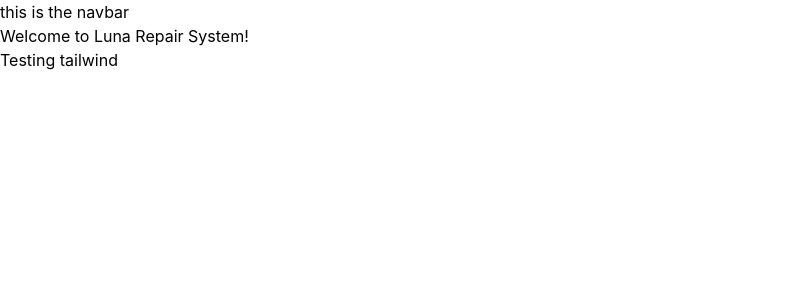
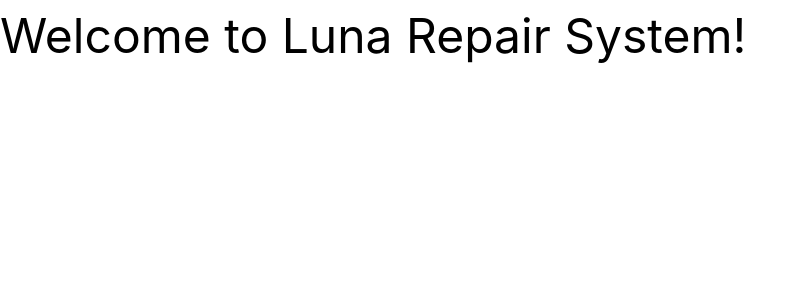
Before and after one commit to JS-goose/luna-repair, a Next.js app: page / in a window 1280 px wide. Shown: the top 300 px of the page, without its empty margins (0-806 px from the left). Built offline with nearby package versions, Linux system fonts and the light colour scheme.

Commit message:
small changes to index / layout

```diff
--- a/components/Layout/layout.js
+++ b/components/Layout/layout.js
@@ -3,10 +3,10 @@ import Navbar from '../Navbar/navbar';
 
 const Layout = ({ children }) => {
   return (
-    <>
+    <section>
       <Navbar />
       <main>{children}</main>
-    </>
+    </section>
   );
 };
 
--- a/pages/index.js
+++ b/pages/index.js
@@ -1,16 +1,10 @@
-import Head from 'next/head'
-import styles from '../styles/Home.module.css'
-import Layout from '../components/Layout/layout'
+import Head from "next/head";
+import styles from "../styles/Home.module.css";
 
 export default function Home() {
   return (
-    <Layout>
-      <div>
-        <h1>
-          Welcome to Luna Repair System!
-        </h1>
-        <p>Testing tailwind</p>
-      </div>
-    </Layout>
-  )
+    <article>
+      <h1 className='text-5xl'>Welcome to Luna Repair System!</h1>
+    </article>
+  );
 }
```
